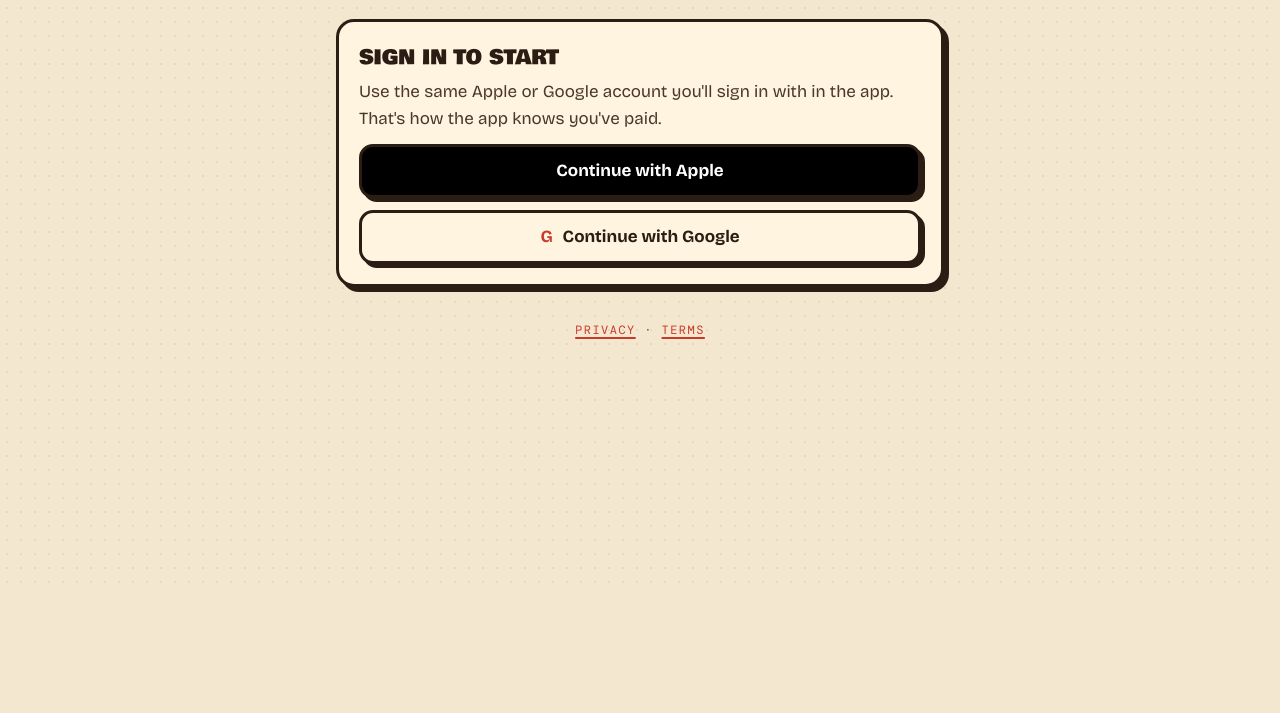
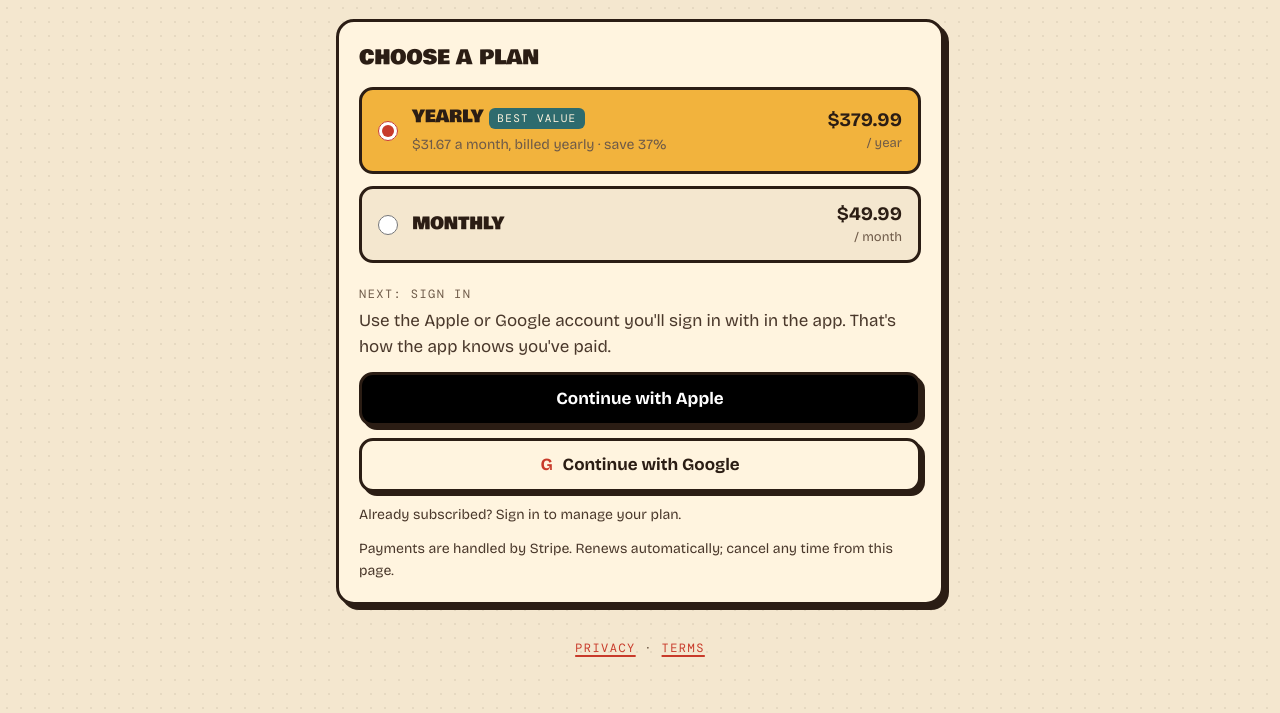
Before and after one commit to Matthew-Seto/cutoro-site, a plain HTML site: page account.html in a window 1280 px wide. Shown: the part 209-922 px from the top of the page. Before the commit the page ends 800 px from the top, so only its background shows below. Drawn offline with nearby package versions, Linux system fonts and the light colour scheme.

Commit message:
Show plans before sign-in and set prices to $49.99/month and $379.99/year
Co-Authored-By: Claude Opus 5.5 <noreply@anthropic.com>

```diff
--- a/account.html
+++ b/account.html
@@ -52,13 +52,17 @@
   .plan input { accent-color: var(--red); width: 20px; height: 20px; margin: 0; }
   .plan .name { font-family: "Bowlby One", sans-serif; text-transform: uppercase; }
   .plan .detail { font-size: 14px; color: var(--muted); }
-  .plan .price { margin-left: auto; font-weight: 700; }
+  .plan .price { margin-left: auto; text-align: right; flex-shrink: 0; line-height: 1.2; }
+  .plan .price b { display: block; font-size: 19px; white-space: nowrap; }
+  .plan .price small { color: var(--muted); font-size: 13px; white-space: nowrap; }
   .plan:has(input:checked) { background: var(--mustard); }
   .tag { display: inline-block; white-space: nowrap; background: var(--teal); color: var(--cream); border-radius: 6px; padding: 2px 8px; margin-left: 6px; font-size: 11px; }
   .status { display: inline-block; padding: 4px 10px; border-radius: 8px; border: 2px solid var(--ink); }
   .status.on { background: var(--teal); color: var(--cream); }
   .status.off { background: var(--paper); }
   .steps { margin: 10px 0 0; padding-left: 20px; color: var(--soft); }
+  .card .step { margin: 22px 0 4px; color: var(--muted); }
+  .card .note { margin-top: 12px; }
   .error { color: var(--red); font-weight: 600; margin-top: 12px; }
   .note { color: var(--muted); font-size: 14px; margin-top: 12px; }
   [hidden] { display: none !important; }
@@ -75,16 +79,8 @@
   <h1>Cutoro <span>Pro</span></h1>
   <p class="lead">Unlimited auto cuts, accurate subtitles, copied edits and posting straight to TikTok, Reels and Shorts.</p>
 
-  <!-- Signed out -->
-  <section class="card" id="signed-out" hidden>
-    <h2>Sign in to start</h2>
-    <p>Use the same Apple or Google account you'll sign in with in the app. That's how the app knows you've paid.</p>
-    <button class="apple" id="apple">Continue with Apple</button>
-    <button class="google" id="google"><b style="color:var(--red)">G</b> Continue with Google</button>
-  </section>
-
-  <!-- Signed in, no plan -->
-  <section class="card" id="buy" hidden>
+  <!-- Not subscribed (signed in or not) -->
+  <section class="card" id="buy">
     <h2>Choose a plan</h2>
     <div class="plans">
       <label class="plan">
@@ -98,7 +94,17 @@
         <span class="price" id="monthly-price"></span>
       </label>
     </div>
-    <button class="primary" id="checkout">Continue to payment</button>
+    <button class="primary" id="checkout" hidden>Continue to payment</button>
+
+    <!-- Signed out: sign in is the next step, then Stripe -->
+    <div id="signed-out">
+      <p class="step mono">Next: sign in</p>
+      <p>Use the Apple or Google account you'll sign in with in the app. That's how the app knows you've paid.</p>
+      <button class="apple" id="apple">Continue with Apple</button>
+      <button class="google" id="google"><b style="color:var(--red)">G</b> Continue with Google</button>
+      <p class="note">Already subscribed? Sign in to manage your plan.</p>
+    </div>
+
     <p class="note">Payments are handled by Stripe. Renews automatically; cancel any time from this page.</p>
   </section>
 
@@ -127,7 +133,7 @@
   const CONFIG = {
     supabaseUrl: "https://wqfsgxzakdastoejzzjl.supabase.co",
     supabaseAnonKey: "sb_publishable_McD3qtzy257IpeOmtLzl-g_zLLWJ4P6",
-    prices: { monthly: "$7.99 / month", yearly: "$39.99 / year", yearlyDetail: "$3.33 a month, billed yearly" },
+    prices: { monthly: "$49.99 / month", yearly: "$379.99 / year", yearlyDetail: "$31.67 a month, billed yearly · save 37%" },
   };
 
   const $ = (id) => document.getElementById(id);
@@ -135,8 +141,20 @@
   const configured = !CONFIG.supabaseAnonKey.startsWith("YOUR-");
   const db = configured ? supabase.createClient(CONFIG.supabaseUrl, CONFIG.supabaseAnonKey) : null;
 
-  $("monthly-price").textContent = CONFIG.prices.monthly;
-  $("yearly-price").textContent = CONFIG.prices.yearly;
+  // "$39.99 / year" shows as the amount, with "/ year" under it.
+  function showPrice(id, text) {
+    const [amount, period] = text.split(" / ");
+    const b = document.createElement("b");
+    b.textContent = amount;
+    $(id).replaceChildren(b);
+    if (period) {
+      const small = document.createElement("small");
+      small.textContent = "/ " + period;
+      $(id).append(small);
+    }
+  }
+  showPrice("monthly-price", CONFIG.prices.monthly);
+  showPrice("yearly-price", CONFIG.prices.yearly);
   $("yearly-detail").textContent = CONFIG.prices.yearlyDetail;
 
   function fail(message) {
@@ -149,8 +167,15 @@
     if (label) button.textContent = on ? "One moment…" : label;
   }
 
+  const selectedPlan = () => document.querySelector('input[name="plan"]:checked').value;
+  const PLAN_KEY = "cutoro.pendingPlan";
+  const remember = (plan) => { try { sessionStorage.setItem(PLAN_KEY, plan); } catch (_) {} };
+  const recall = () => { try { const p = sessionStorage.getItem(PLAN_KEY); sessionStorage.removeItem(PLAN_KEY); return p; } catch (_) { return null; } };
+
   async function signIn(provider) {
     fail("");
+    // Picked a plan, then signed in: carry on to payment when they come back.
+    remember(selectedPlan());
     const { error } = await db.auth.signInWithOAuth({
       provider,
       options: { redirectTo: location.origin + location.pathname },
@@ -168,6 +193,23 @@
     return data;
   }
 
+  let checkingOut = false;
+  async function startCheckout() {
+    if (checkingOut) return;
+    checkingOut = true;
+    const plan = selectedPlan();
+    fail("");
+    busy($("checkout"), true, "Continue to payment");
+    try {
+      const { url } = await callFunction("stripe-checkout", { plan });
+      location.href = url;
+    } catch (e) {
+      fail(e.message);
+      busy($("checkout"), false, "Continue to payment");
+      checkingOut = false;
+    }
+  }
+
   async function render() {
     if (!configured) {
       fail("This page isn't connected yet: add the Supabase URL and anon key in account.html.");
@@ -176,9 +218,10 @@
     const { data: { session } } = await db.auth.getSession();
     const signedIn = !!session;
     show("signed-out", !signedIn);
+    show("checkout", signedIn);
     show("signout", signedIn);
     $("who").textContent = signedIn ? (session.user.email || "Signed in") : "";
-    if (!signedIn) { show("buy", false); show("active", false); return; }
+    if (!signedIn) { show("buy", true); show("active", false); return; }
 
     const { data: ent, error } = await db.from("entitlements")
       .select("status, plan, current_period_end, cancel_at_period_end")
@@ -196,6 +239,11 @@
         ? (ent.cancel_at_period_end ? `Ends on ${date}.` : `Renews on ${date}.`)
         : "";
       if (ent.status === "past_due") fail("Your last payment didn't go through. Update your card below to keep Pro.");
+    }
+    const pending = recall();
+    if (!isPro && pending) {
+      const radio = document.querySelector(`input[name="plan"][value="${pending}"]`);
+      if (radio) { radio.checked = true; startCheckout(); }
     }
   }
 
@@ -221,18 +269,7 @@
     $("google").onclick = () => signIn("google");
     $("signout").onclick = async () => { await db.auth.signOut(); render(); };
 
-    $("checkout").onclick = async () => {
-      const plan = document.querySelector('input[name="plan"]:checked').value;
-      fail("");
-      busy($("checkout"), true, "Continue to payment");
-      try {
-        const { url } = await callFunction("stripe-checkout", { plan });
-        location.href = url;
-      } catch (e) {
-        fail(e.message);
-        busy($("checkout"), false, "Continue to payment");
-      }
-    };
+    $("checkout").onclick = () => startCheckout();
 
     $("portal").onclick = async () => {
       fail("");
```
